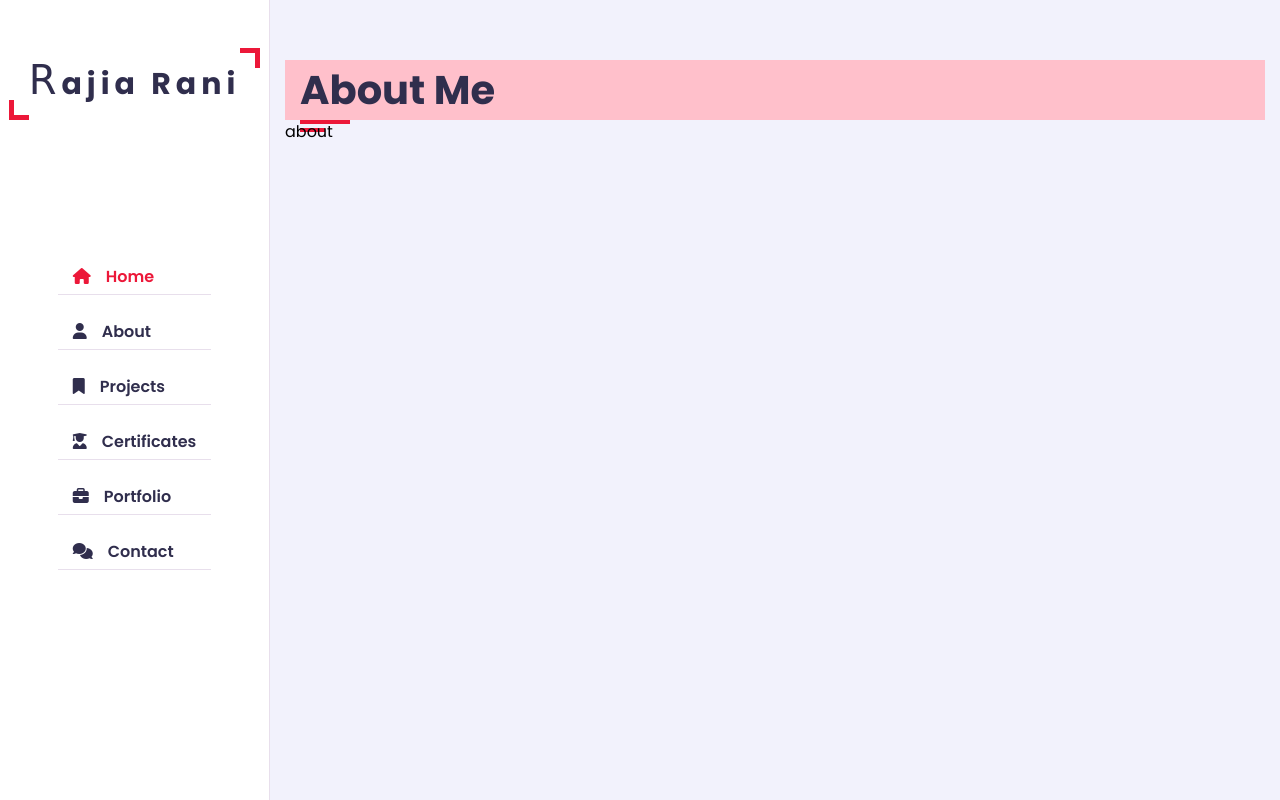
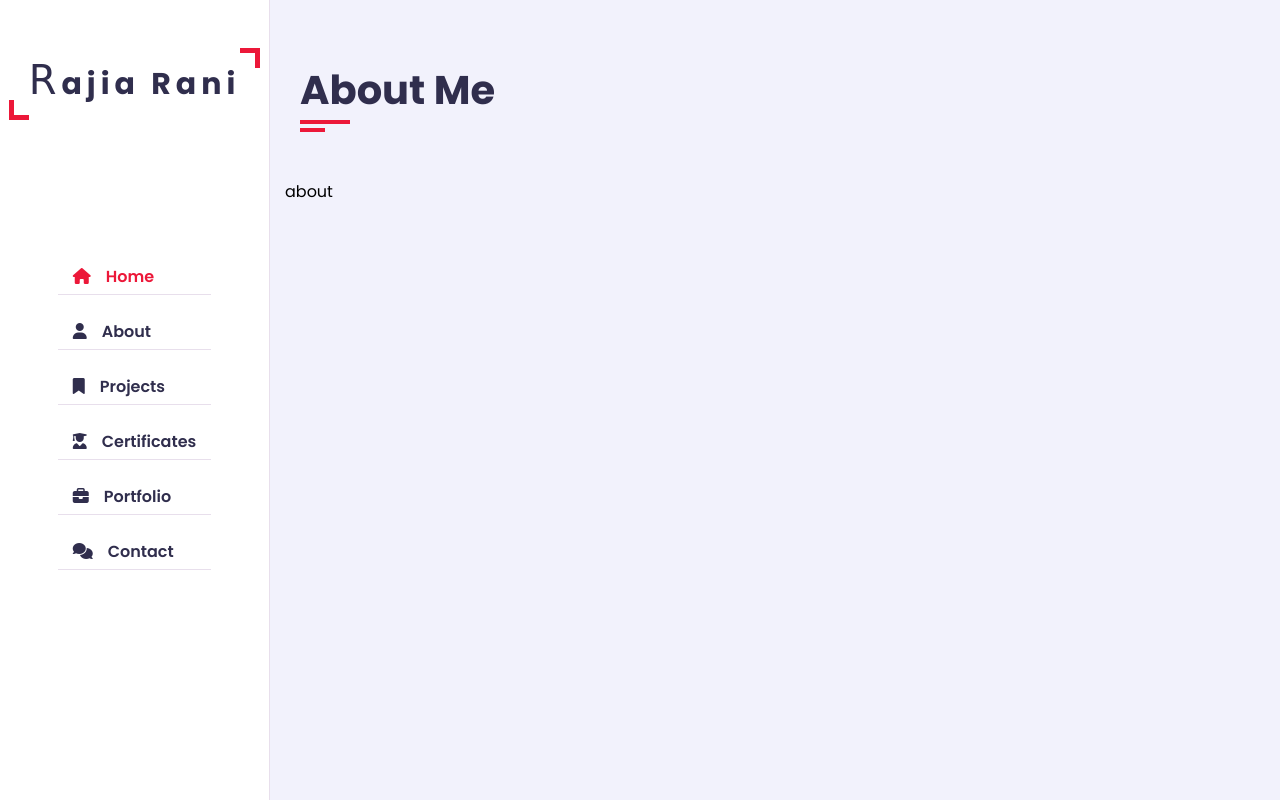
Before and after one commit to RajiaRani/Portfolio-Styles, a plain HTML site: page Portfolio3/index.html in a window 1280 px wide. Drawn offline with nearby package versions, Linux system fonts and the light colour scheme.

```diff
--- a/Portfolio3/style.css
+++ b/Portfolio3/style.css
@@ -294,8 +294,8 @@ h3.hello span {
 .section-title{
    flex: 0 0 100%;
    max-width: 100%;
-   background-color: pink;
    text-transform: capitalize;
+   margin-bottom: 60px;
 }
 .section-title h2{
     font-size: 40px;
@@ -322,3 +322,7 @@ h3.hello span {
     left: 0;
     margin-top: 8px;
 }
+.about .about-content{
+    flex: 0 0 100%;
+    max-width: 100%;
+}
```
